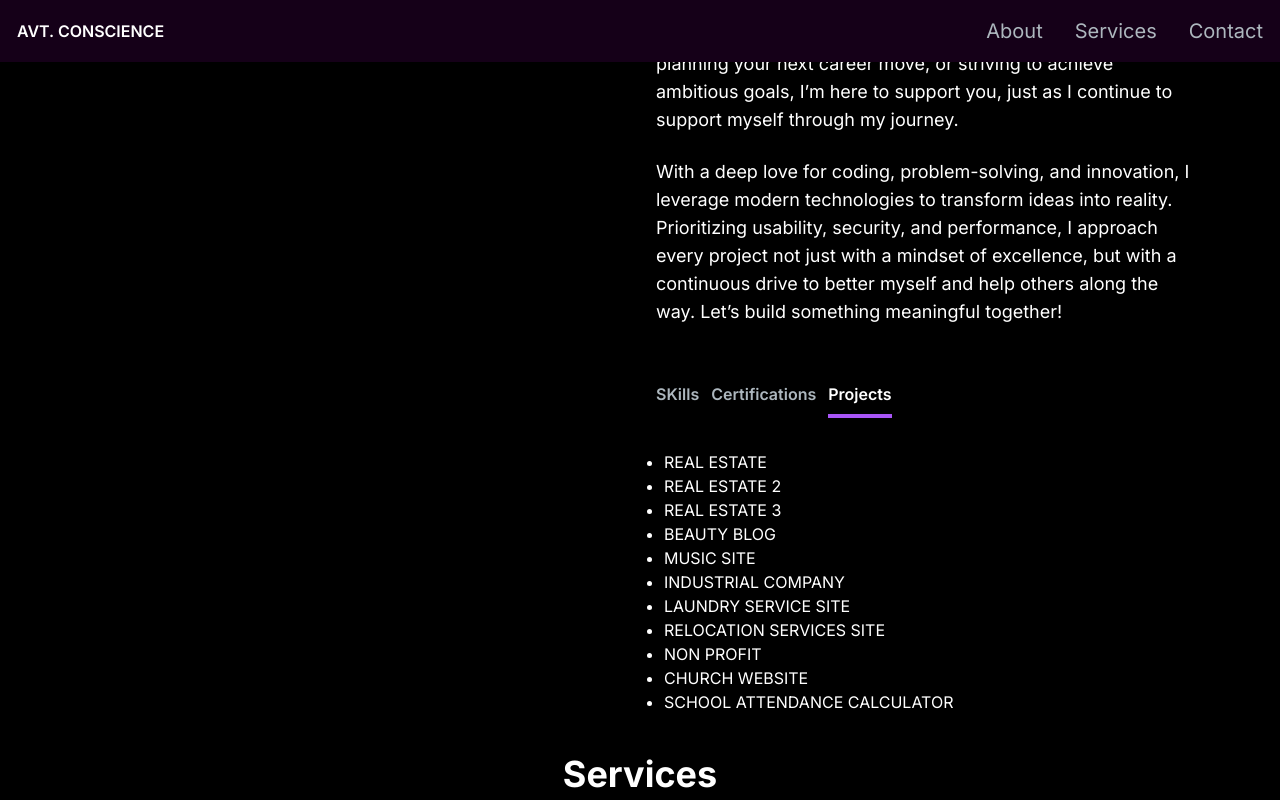
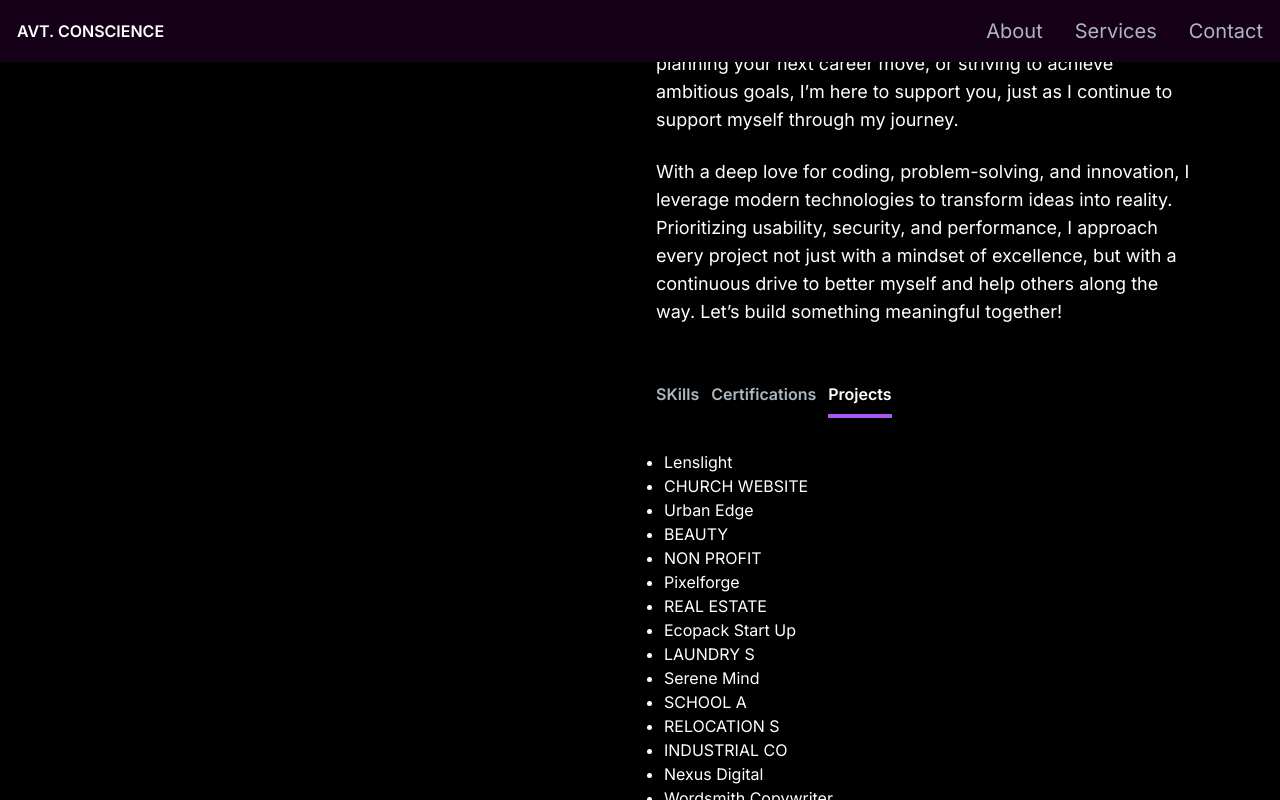
Before and after one commit to razielapps/avtconscience, a Next.js app: page / in a window 1280 px wide. Both pictures are taken after a click on the button "Projects". Shown: the part 1558-2358 px from the top of the page. Built offline with nearby package versions, Linux system fonts and the light colour scheme.

Commit message:
added some more projects

```diff
--- a/src/app/components/AboutSection.jsx
+++ b/src/app/components/AboutSection.jsx
@@ -58,17 +58,28 @@ const TAB_DATA = [
     id: "projects",
     content: (
       <ul className="list-disc pl-2">
+        <li><a href="https://lenslight1.netlify.app/">Lenslight</a></li>
+        <li><a href="https://drgc.netlify.app/">CHURCH WEBSITE</a></li>
+        <li><a href="https://urbanedge1.netlify.app/">Urban Edge</a></li>
+        <li><a href="https://beauty-blogx.netlify.app/">BEAUTY</a></li>
+        <li><a href="https://edoorphan.netlify.app/">NON PROFIT</a></li>
+        <li><a href="https://pixelforge1.netlify.app/">Pixelforge</a></li>
         <li><a href="https://e-town.netlify.app/">REAL ESTATE</a></li>
-        <li><a href="https://land-real-estate.netlify.app/">REAL ESTATE 2</a></li>
-        <li><a href="https://teaser-real-estate.netlify.app/">REAL ESTATE 3</a></li>
-        <li><a href="https://beauty-blogx.netlify.app/">BEAUTY BLOG</a></li>
+        <li><a href="https://ecopack09.netlify.app/">Ecopack Start Up</a></li>
+        <li><a href="https://laundry-s.netlify.app/">LAUNDRY S</a></li>
+        <li><a href="https://serenemind1.netlify.app/">Serene Mind</a></li>
+        <li><a href="https://reg-closer.netlify.app/">SCHOOL A</a></li>
+        <li><a href="https://m-home.netlify.app/">RELOCATION S</a></li>
+        <li><a href="https://fab-x.netlify.app/">INDUSTRIAL CO</a></li>
+        <li><a href="https://nexusdigital1.netlify.app/">Nexus Digital</a></li>
+        <li><a href="https://wordsmith1.netlify.app/">Wordsmith Copywriter</a></li>
+        <li><a href="https://greenfarm1.netlify.app/">Green Varley Farm</a></li>
         <li><a href="https://music-x.netlify.app/">MUSIC SITE</a></li>
-        <li><a href="https://fab-x.netlify.app/">INDUSTRIAL COMPANY</a></li>
-        <li><a href="https://laundry-s.netlify.app/">LAUNDRY SERVICE SITE</a></li>
-        <li><a href="https://m-home.netlify.app/">RELOCATION SERVICES SITE</a></li>
-        <li><a href="https://edoorphan.netlify.app/">NON PROFIT</a></li>
-        <li><a href="https://drgc.netlify.app/">CHURCH WEBSITE</a></li>
-        <li><a href="https://reg-closer.netlify.app/">SCHOOL ATTENDANCE CALCULATOR</a></li>
+        <li><a href="https://aitutorx1.netlify.app/">Aitutorx Platform</a></li>
+        <li><a href="https://land-real-estate.netlify.app/">REAL ESTATE</a></li>
+        <li><a href="https://teaser-real-estate.netlify.app/">REAL ESTATE</a></li>
+        <li><a href="https://eliteshine.netlify.app/">EliteShine Car Wash</a></li>
+        <li><a href="https://laundry-s.netlify.app/">LAUNDRY S</a></li>
       </ul>
     ),
   },
```
